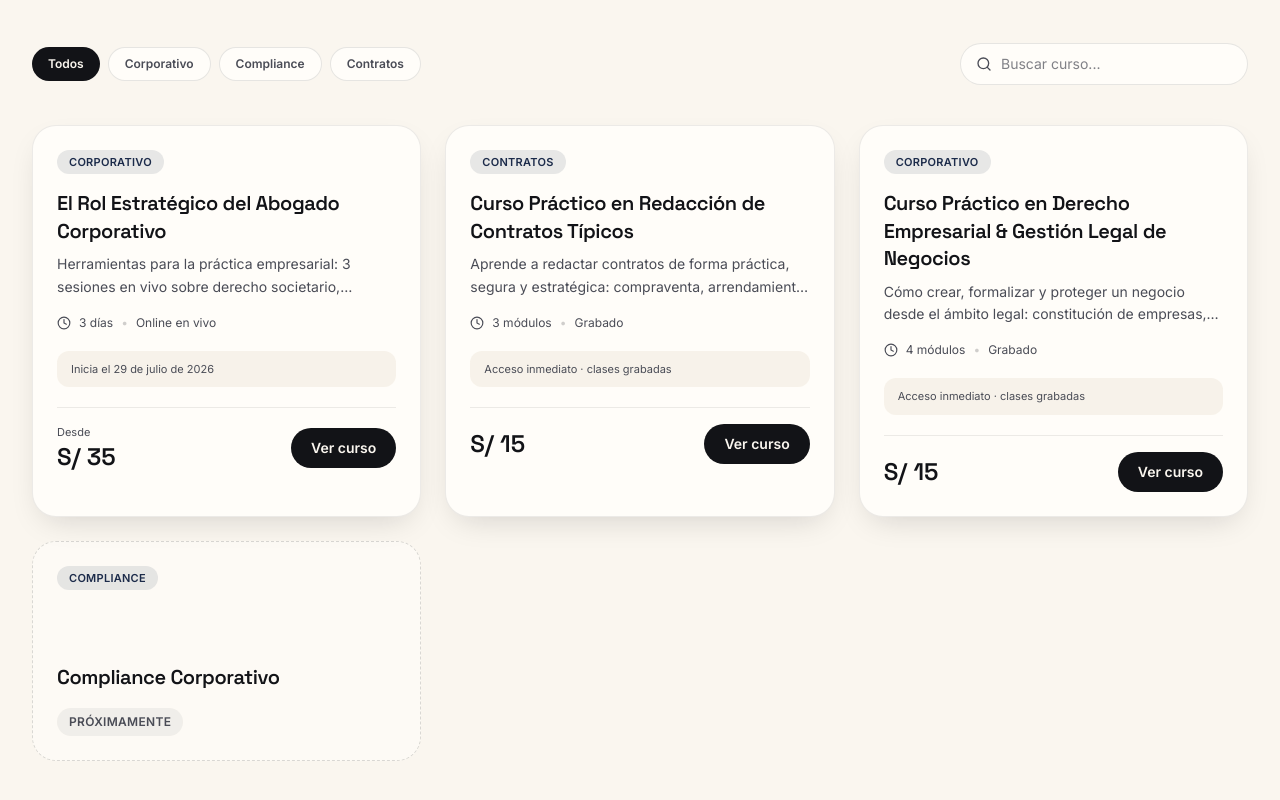
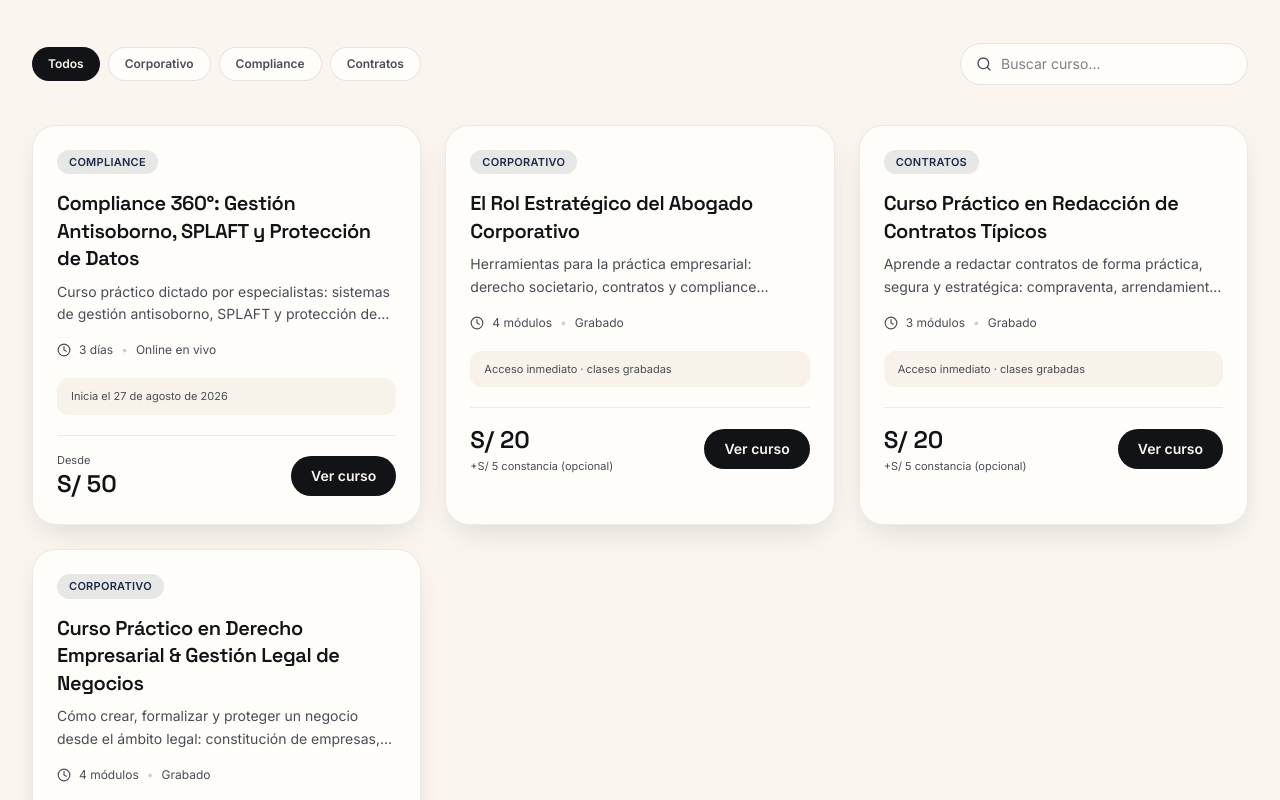
Before and after one commit to forolegalperu-max/foro-legalperu, a React (Vite) app: page / in a window 1280 px wide. Shown: the part 1180-1980 px from the top of the page. Built offline with nearby package versions, Linux system fonts and the light colour scheme.

Commit message:
Agregar curso Compliance 360°, actualizar precios de cursos grabados y foto principal

```diff
--- a/src/components/sections/Hero.tsx
+++ b/src/components/sections/Hero.tsx
@@ -4,7 +4,7 @@ import { ArrowRight, ArrowUpRight, Sparkles } from 'lucide-react';
 import { brand } from '../../data/site';
 import { stats } from '../../data/stats';
 import { useReducedMotion } from '../../hooks/useReducedMotion';
-import proximoCursoImg from '../../assets/curso-abogado-corporativo.jpeg';
+import proximoCursoImg from '../../assets/curso-compliance-360.jpg';
 
 const studentsStat = stats.find((s) => s.id === 'students')!;
 const teachersStat = stats.find((s) => s.id === 'teachers')!;
@@ -164,7 +164,7 @@ export function Hero() {
           >
             <img
               src={proximoCursoImg}
-              alt="Próximo curso: El rol estratégico del abogado corporativo, del 29 al 31 de julio, modalidad virtual"
+              alt="Próximo curso: Compliance 360°, Gestión Antisoborno, SPLAFT y Protección de Datos, del 27 al 29 de agosto, modalidad virtual"
               className="block w-full h-auto"
             />
           </motion.div>
@@ -190,7 +190,7 @@ export function Hero() {
             className="absolute -bottom-7 -right-6 rounded-2xl bg-coral text-cream shadow-card px-4 py-3 hidden sm:block"
           >
             <p className="text-[11px] text-cream/80">Próximo inicio</p>
-            <p className="font-display text-sm font-semibold">29 de julio</p>
+            <p className="font-display text-sm font-semibold">27 de agosto</p>
           </motion.div>
         </div>
       </div>
--- a/src/components/ui/CourseCard.tsx
+++ b/src/components/ui/CourseCard.tsx
@@ -150,6 +150,11 @@ export function CourseCard({ course, onOpen, index = 0 }: CourseCardProps) {
                 <span className="block text-xs text-ink-muted line-through">{formatCurrency(course.originalPrice)}</span>
               )}
               <span className="font-display text-2xl font-semibold text-ink">{formatCurrency(course.price)}</span>
+              {course.certificateAddOnPrice != null && (
+                <span className="block text-[11px] text-ink-muted mt-0.5">
+                  +{formatCurrency(course.certificateAddOnPrice)} constancia (opcional)
+                </span>
+              )}
             </>
           )}
         </div>
--- a/src/components/ui/CourseModal.tsx
+++ b/src/components/ui/CourseModal.tsx
@@ -175,6 +175,11 @@ export function CourseModal({ course, onClose }: CourseModalProps) {
                     </li>
                   ))}
                 </ul>
+                {course.certificateAddOnPrice != null && (
+                  <p className="mt-3 text-xs text-ink-muted">
+                    Constancia de participación (opcional): +{formatCurrency(course.certificateAddOnPrice)}
+                  </p>
+                )}
               </div>
 
               {course.pricingTiers && (
--- a/src/data/courses.ts
+++ b/src/data/courses.ts
@@ -52,47 +52,75 @@ export interface Course {
   whatsappOverride?: string;
   // true = curso grabado/asíncrono de acceso inmediato (sin fecha de inicio en vivo).
   isRecorded?: boolean;
+  // Costo adicional opcional por constancia de participación (solo cursos grabados).
+  certificateAddOnPrice?: number;
   // true = solo muestra nombre y área, con una etiqueta "Próximamente" (sin precio, docente ni detalles).
   comingSoon?: boolean;
 }
 
 export const courses: Course[] = [
   {
+    id: 'compliance-360',
+    name: 'Compliance 360°: Gestión Antisoborno, SPLAFT y Protección de Datos',
+    area: 'Compliance',
+    summary: 'Curso práctico dictado por especialistas: sistemas de gestión antisoborno, SPLAFT y protección de datos personales.',
+    description:
+      'Fortalece tu perfil profesional con un curso práctico dictado por especialistas con amplia experiencia en Compliance, gestión de riesgos y derecho corporativo. Tres sesiones en vivo sobre sistemas de gestión de compliance, prevención de lavado de activos (SPLAFT) y protección de datos personales.',
+    startDate: '2026-08-27',
+    duration: '3 días',
+    modality: 'Online en vivo',
+    sessions: 3,
+    price: 50,
+    currency: 'PEN',
+    featured: true,
+    level: 'Intermedio',
+    benefits: [
+      'Clases grabadas',
+      'Materiales y bibliografía',
+      'Constancia de participación',
+      'Acceso a las 3 sesiones en vivo',
+    ],
+    schedule: [
+      { date: '27 de agosto', time: '7:00 p.m. – 9:00 p.m.', topic: 'Sistemas de Gestión de Compliance', speaker: 'David Caballero' },
+      { date: '28 de agosto', time: '7:00 p.m. – 9:00 p.m.', topic: 'SPLAFT', speaker: 'Carlos Hermoza' },
+      { date: '29 de agosto', time: '10:00 a.m. – 12:00 p.m.', topic: 'Protección de Datos Personales', speaker: 'Jeampier Aquino' },
+    ],
+    pricingTiers: [
+      { label: 'Estudiantes', price: 50 },
+      { label: 'Público general', price: 70 },
+      { label: 'Corporativo', price: 65, note: 'por persona, desde 3 participantes' },
+    ],
+    presaleDeadline: '2026-08-16',
+    externalSyllabusUrl: 'https://canva.link/c6x8oa9lft07o3r',
+    externalRegistrationUrl: 'https://forms.gle/vjPHsWVmPTjMFKTz8',
+    contactPhones: ['+51 956 484 193'],
+  },
+  {
     id: 'rol-estrategico-abogado-corporativo',
     name: 'El Rol Estratégico del Abogado Corporativo',
     area: 'Corporativo',
-    summary: 'Herramientas para la práctica empresarial: 3 sesiones en vivo sobre derecho societario, contratos y compliance.',
+    summary: 'Herramientas para la práctica empresarial: derecho societario, contratos y compliance corporativo, ahora en clases grabadas.',
     description:
-      'Programa intensivo de tres días dirigido a estudiantes de Derecho, egresados y practicantes que buscan ingresar o fortalecer su perfil en el mundo corporativo jurídico. Incluye una charla de desarrollo profesional y tres módulos especializados dictados por abogados en ejercicio.',
+      'Programa grabado dirigido a estudiantes de Derecho, egresados y practicantes que buscan ingresar o fortalecer su perfil en el mundo corporativo jurídico. Incluye una charla de desarrollo profesional y tres módulos especializados dictados por abogados en ejercicio.',
     startDate: '2026-07-29',
-    duration: '3 días',
-    modality: 'Online en vivo',
+    duration: '4 módulos',
+    modality: 'Grabado',
     sessions: 4,
-    price: 35,
+    price: 20,
     currency: 'PEN',
-    featured: true,
+    featured: false,
     level: 'Introductorio',
-    benefits: [
-      'Ingreso a todas las sesiones en vivo',
-      'Materiales y libros virtuales',
-      'Constancia de participación',
-      'Clases grabadas',
+    isRecorded: true,
+    benefits: ['Clases 100% prácticas', 'Material de estudio', 'Clases grabadas'],
+    contentModules: [
+      'Cómo ingresar al mundo corporativo — Angelo Enciso',
+      'Derecho Societario Aplicado — Gerardo Guzmán',
+      'Contratos Empresariales — Doris Álvaro',
+      'Compliance Corporativo — David Caballero',
     ],
-    schedule: [
-      { date: '29 de julio', time: '5:00 p.m. – 5:50 p.m.', topic: 'Cómo ingresar al mundo corporativo', speaker: 'Angelo Enciso' },
-      { date: '29 de julio', time: '6:00 p.m. – 8:00 p.m.', topic: 'Derecho Societario Aplicado', speaker: 'Gerardo Guzmán' },
-      { date: '30 de julio', time: '6:00 p.m. – 8:00 p.m.', topic: 'Contratos Empresariales', speaker: 'Doris Álvaro' },
-      { date: '31 de julio', time: '6:00 p.m. – 8:00 p.m.', topic: 'Compliance Corporativo', speaker: 'David Caballero' },
-    ],
-    pricingTiers: [
-      { label: 'Estudiantes', price: 35 },
-      { label: 'Público general', price: 45 },
-      { label: 'Corporativo', price: 40, note: 'por persona, desde 3 participantes' },
-    ],
-    presaleDeadline: '2026-07-16',
-    externalSyllabusUrl: 'https://canva.link/8w9kix56qrkdtn9',
-    externalRegistrationUrl: 'https://forms.gle/3RDVJfubbFzAjpAC6',
     contactPhones: ['+51 956 484 193'],
+    whatsappOverride: '51956484193',
+    certificateAddOnPrice: 5,
   },
   {
     id: 'redaccion-contratos-tipicos',
@@ -105,7 +133,7 @@ export const courses: Course[] = [
     duration: '3 módulos',
     modality: 'Grabado',
     sessions: 3,
-    price: 15,
+    price: 20,
     currency: 'PEN',
     featured: false,
     level: 'Introductorio',
@@ -118,6 +146,7 @@ export const courses: Course[] = [
     ],
     contactPhones: ['+51 956 484 193'],
     whatsappOverride: '51956484193',
+    certificateAddOnPrice: 5,
   },
   {
     id: 'derecho-empresarial-gestion-legal',
@@ -130,7 +159,7 @@ export const courses: Course[] = [
     duration: '4 módulos',
     modality: 'Grabado',
     sessions: 4,
-    price: 15,
+    price: 20,
     currency: 'PEN',
     featured: false,
     level: 'Introductorio',
@@ -144,29 +173,7 @@ export const courses: Course[] = [
     ],
     contactPhones: ['+51 956 484 193'],
     whatsappOverride: '51956484193',
-  },
-  {
-    id: 'compliance-corporativo',
-    name: 'Compliance Corporativo',
-    area: 'Compliance',
-    teacherId: 'daniela-ferreyra',
-    comingSoon: true,
-    summary: 'Diseño e implementación de programas de cumplimiento normativo y prevención de riesgos legales.',
-    description:
-      'Revisa los fundamentos del compliance en Perú y la región: mapas de riesgo, canales de denuncia, debida diligencia de terceros y responsabilidad administrativa de personas jurídicas.',
-    startDate: '2026-09-07',
-    duration: '5 semanas',
-    modality: 'Online en vivo',
-    sessions: 10,
-    price: 790,
-    currency: 'PEN',
-    rating: 4.7,
-    studentsEnrolled: 156,
-    totalSpots: 40,
-    spotsLeft: 22,
-    featured: false,
-    level: 'Intermedio',
-    benefits: ['Plantilla de matriz de riesgos', 'Constancia de participación digital', 'Comunidad privada de compliance'],
+    certificateAddOnPrice: 5,
   },
 ];
 
--- a/src/data/faq.ts
+++ b/src/data/faq.ts
@@ -19,7 +19,7 @@ export const faqItems: FaqItem[] = [
     id: 'constancia',
     question: '¿Obtengo un certificado al finalizar?',
     answer:
-      'Emitimos una constancia de participación a nombre de la Sociedad Peruana de Formación y Práctica Jurídica S.A.C., por la cantidad de horas correspondiente a cada curso, al completar el 80% de las sesiones.',
+      'Emitimos una constancia de participación a nombre de la Sociedad Peruana de Formación y Práctica Jurídica S.A.C., por la cantidad de horas correspondiente a cada curso, al completar el 80% de las sesiones. En los cursos grabados, la constancia es opcional y tiene un costo adicional de S/ 5.',
   },
   {
     id: 'grabaciones',
```
Also changed, not shown: src/assets/curso-abogado-corporativo.jpeg (deleted), src/assets/curso-compliance-360.jpg (added).
